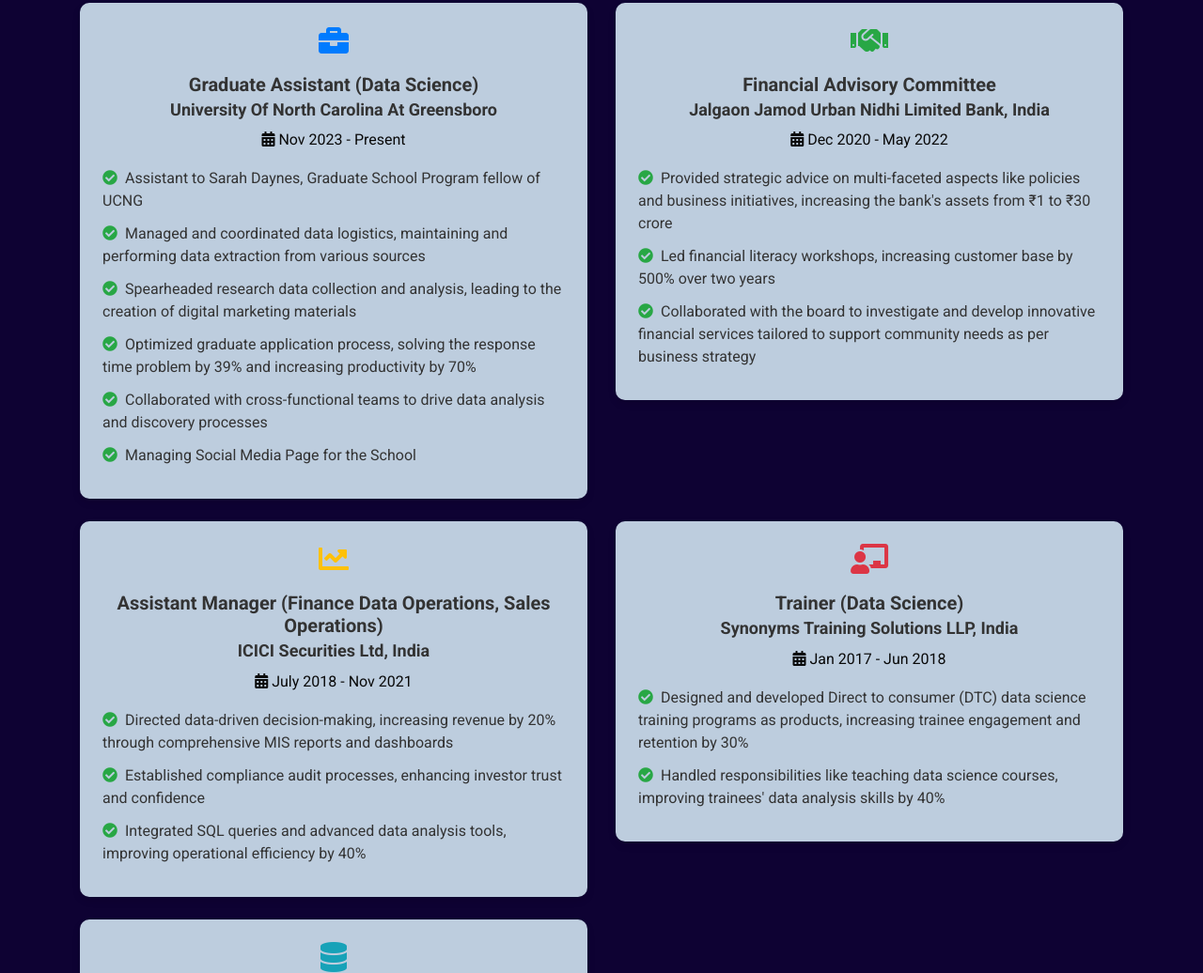
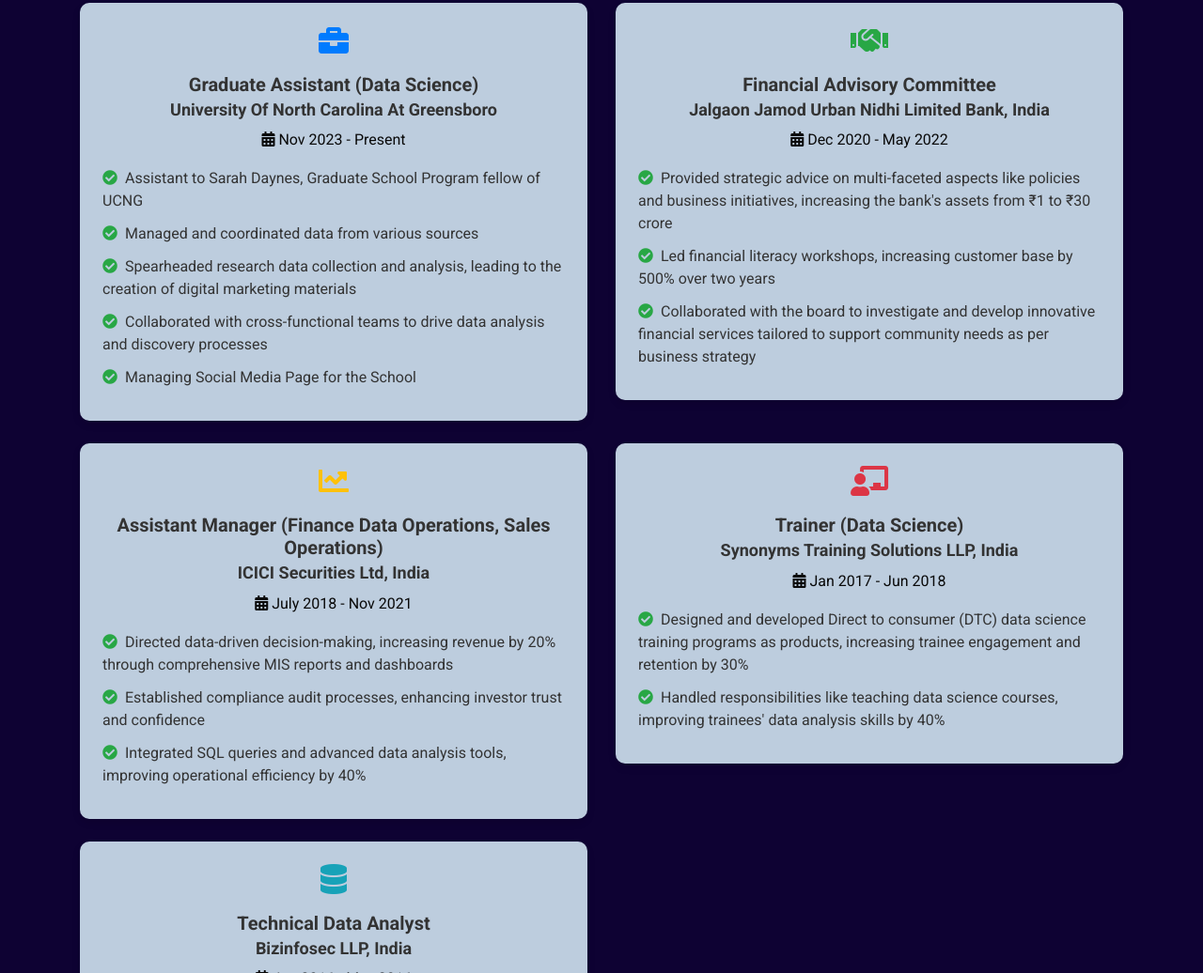
Before and after one commit to chaitali-khadse/portfolio, a plain HTML site: page docs/index.html in a window 1280 px wide. Shown: the part 4259-5295 px from the top of the page at 94% size. Drawn offline with nearby package versions, Linux system fonts and the light colour scheme.

Commit message:
Update index.html

```diff
--- a/docs/index.html
+++ b/docs/index.html
@@ -368,9 +368,8 @@
                         <span class="text-muted d-block text-center"><i class="fas fa-calendar-alt"></i> Nov 2023 - Present</span>
                         <ul class="mt-3">
                             <li>Assistant to Sarah Daynes, Graduate School Program fellow of UCNG</li>
-                            <li>Managed and coordinated data logistics, maintaining and performing data extraction from various sources</li>
+                            <li>Managed and coordinated data from various sources</li>
                             <li>Spearheaded research data collection and analysis, leading to the creation of digital marketing materials</li>
-                            <li>Optimized graduate application process, solving the response time problem by 39% and increasing productivity by 70%</li>
                             <li>Collaborated with cross-functional teams to drive data analysis and discovery processes</li>
                             <li>Managing Social Media Page for the School</li>
                         </ul>
```
